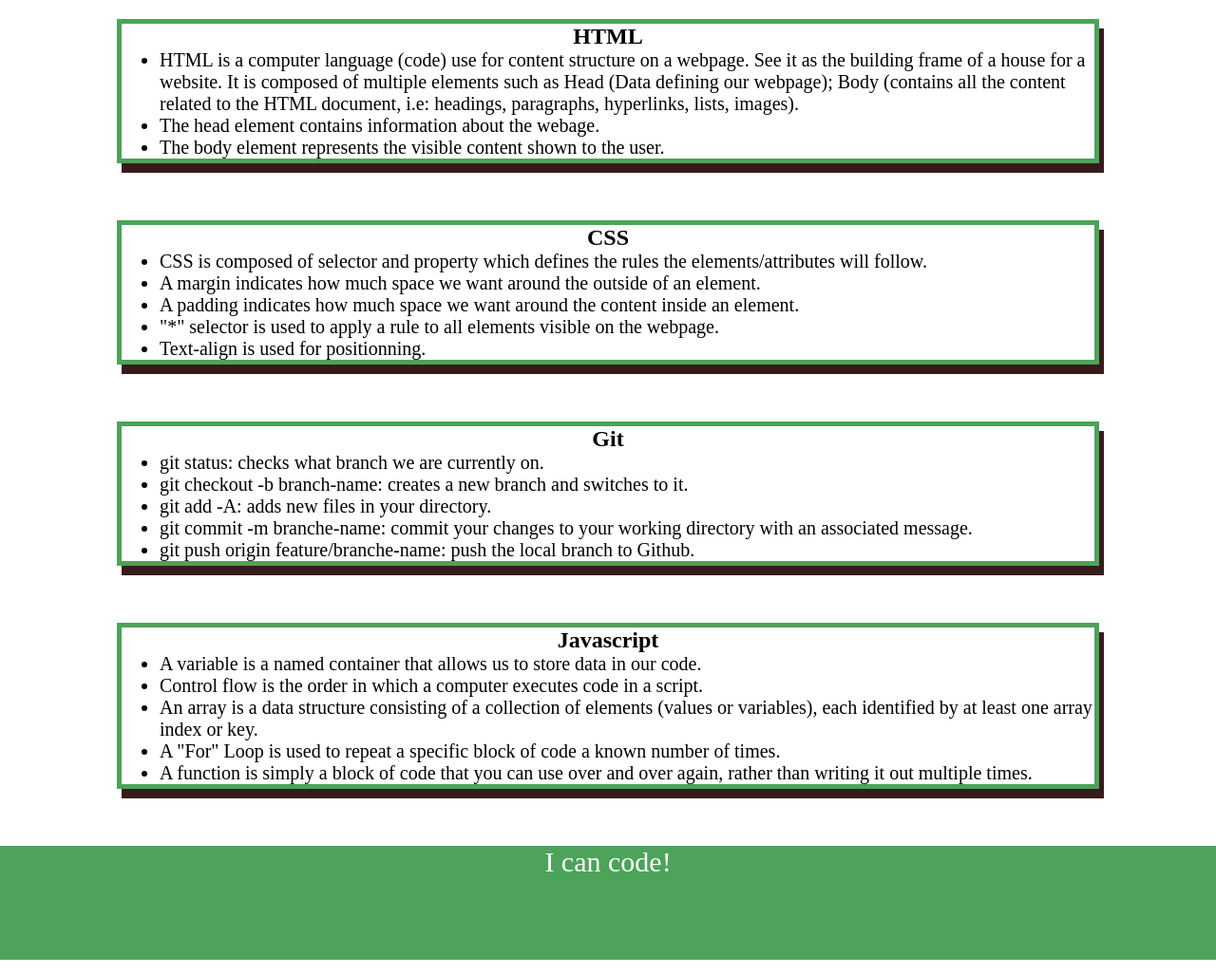
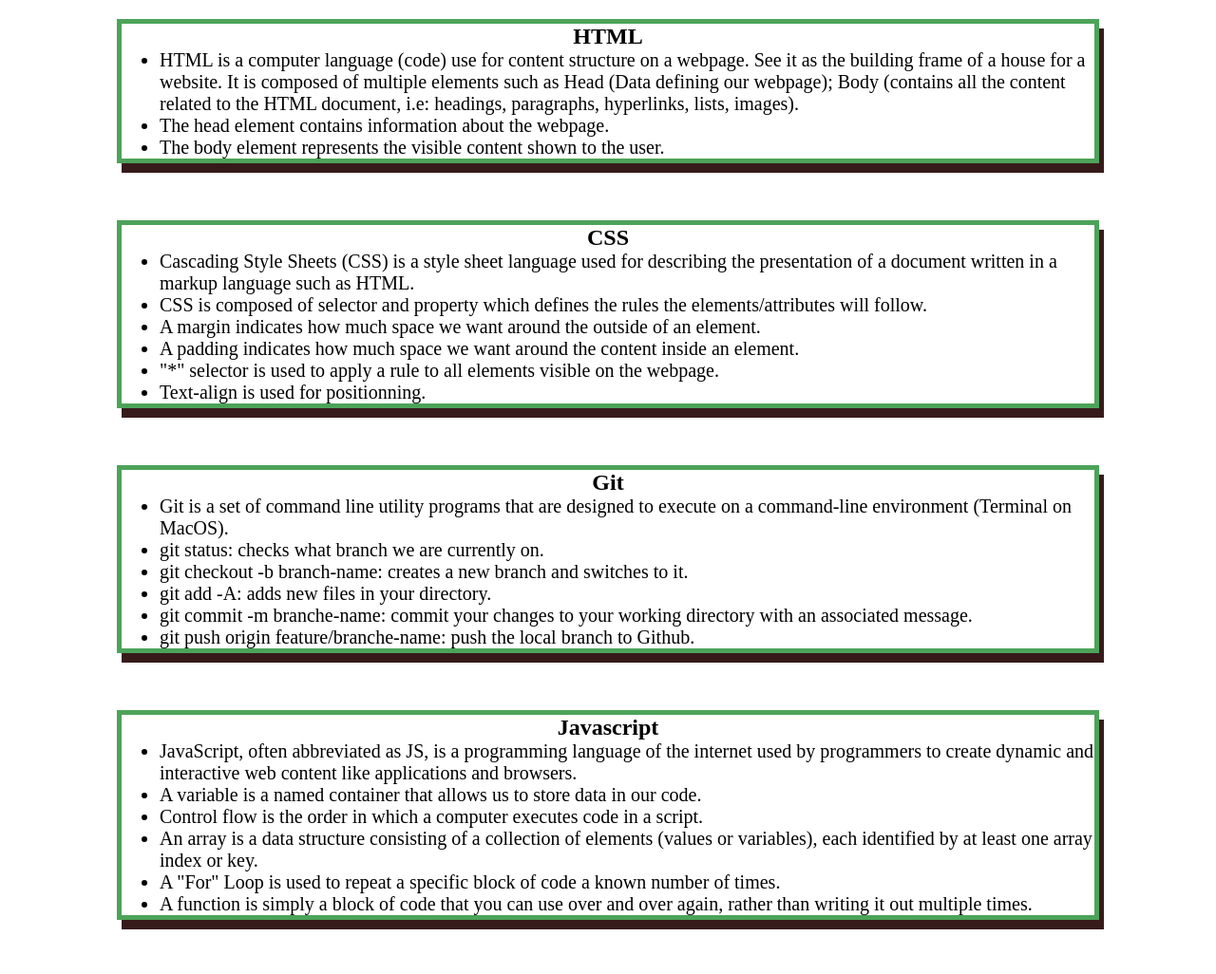
Before and after one commit to Beurre-moutarde/prework-study-guide, a plain HTML site: page index.html in a window 1280 px wide. Shown: the part 160-1186 px from the top of the page at 95% size. Drawn offline with Linux system fonts and the light colour scheme.

Commit message:
updated README file

```diff
--- a/index.html
+++ b/index.html
@@ -17,8 +17,8 @@
       <section class="card" id="html-section">
         <h2>HTML</h2>
         <ul>
-          <li>HTML is a computer language (code) use for content structure on a webpage. See it as the building frame of a house for a website. It is composed of multiple elements such as Head (Data defining our webpage);  Body (contains all the content related to the HTML document, i.e: headings, paragraphs, hyperlinks, lists, images). </li>
-          <li> The head element contains information about the webage.</li>
+          <li> HTML is a computer language (code) use for content structure on a webpage. See it as the building frame of a house for a website. It is composed of multiple elements such as Head (Data defining our webpage);  Body (contains all the content related to the HTML document, i.e: headings, paragraphs, hyperlinks, lists, images). </li>
+          <li> The head element contains information about the webpage.</li>
           <li> The body element represents the visible content shown to the user.</li>
         </ul>
       </section>
@@ -26,6 +26,7 @@
       <section class="card" id="css-section">
         <h2>CSS</h2>
         <ul>
+          <li>Cascading Style Sheets (CSS) is a style sheet language used for describing the presentation of a document written in a markup language such as HTML.</li>
           <li>CSS is composed of selector and property which defines the rules the elements/attributes will follow.  </li>
           <li>A margin indicates how much space we want around the outside of an element.</li>
           <li>A padding indicates how much space we want around the content inside an element.</li>
@@ -37,6 +38,7 @@
       <section class="card" id="git-section">
         <h2>Git</h2>
         <ul>
+          <li>Git is a set of command line utility programs that are designed to execute on a command-line environment (Terminal on MacOS).</li>
           <li>git status: checks what branch we are currently on.</li>
           <li>git checkout -b branch-name: creates a new branch and switches to it.</li>
           <li>git add -A: adds new files in your directory.</li>
@@ -48,10 +50,11 @@
       <section class="card" id="javascript-section">
         <h2>Javascript</h2>
         <ul>
+          <li>JavaScript, often abbreviated as JS, is a programming language of the internet used by programmers to create dynamic and interactive web content like applications and browsers.</li>
           <li>A variable is a named container that allows us to store data in our code.</li>
           <li>Control flow is the order in which a computer executes code in a script.</li>
           <li>An array is a data structure consisting of a collection of elements (values or variables), each identified by at least one array index or key.</li>
-          <li> A "For" Loop is used to repeat a specific block of code a known number of times.</li>
+          <li>A "For" Loop is used to repeat a specific block of code a known number of times.</li>
           <li>A function is simply a block of code that you can use over and over again, rather than writing it out multiple times.</li>
         </ul>
       </section>
```
Also changed, not shown: 1 other file.
